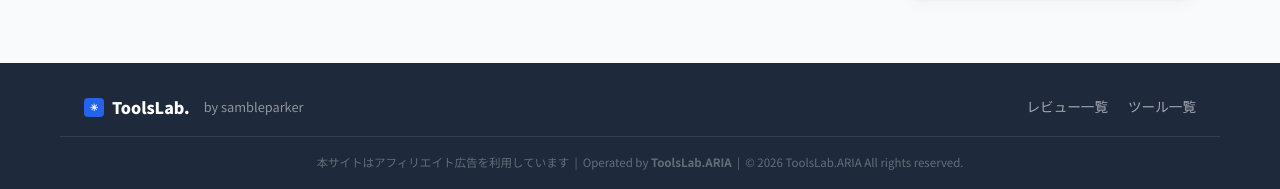
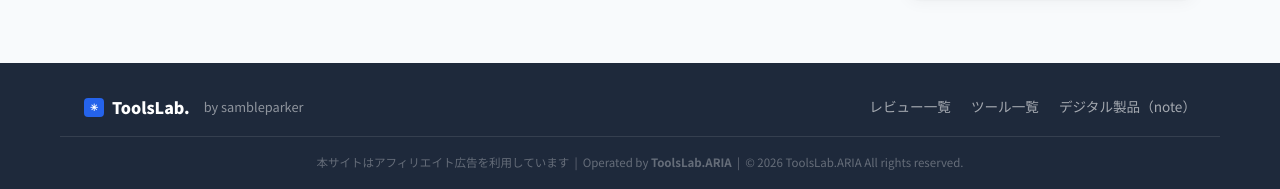
Before and after one commit to ToolsLab-ops/review, a Jekyll site: the page built from index.html, in a window 1280 px wide and 900 px high, scrolled down 8448 px. Shown: the part 708-897 px from the top of the window. Built offline with Jekyll 4.4.1, drawn with Linux system fonts in a browser that asks for light colours.

Commit message:
トップページ(index.html)のフッターにもnote.com導線を追加
layout: null のためlayouts/default.htmlのフッター変更が反映されていなかった

```diff
--- a/index.html
+++ b/index.html
@@ -1371,6 +1371,10 @@ description: "AIツールのレビューと、ブラウザで即使える無料
 
 
       <a href="#tools">ツール一覧</a>
+
+
+
+      <a href="https://note.com/tools_aria" target="_blank" rel="noopener">デジタル製品（note）</a>
 
 
 
```
